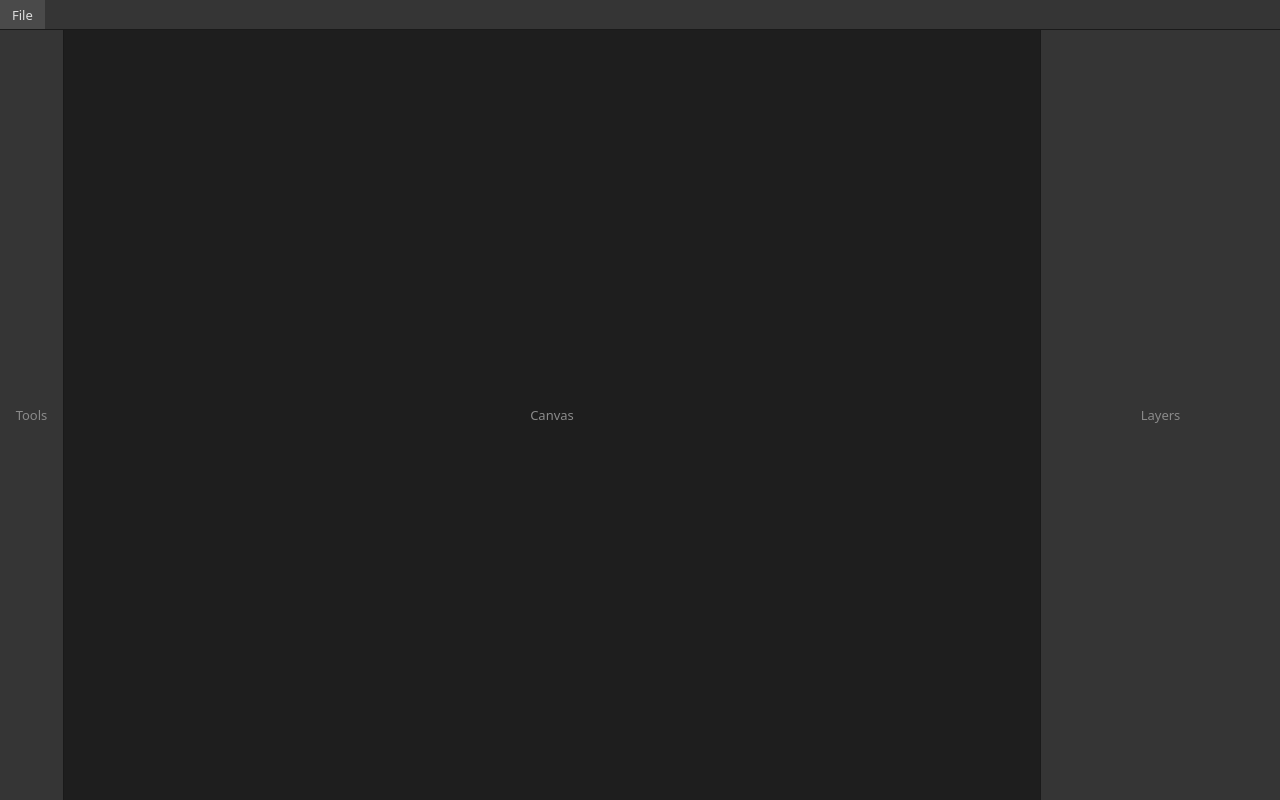
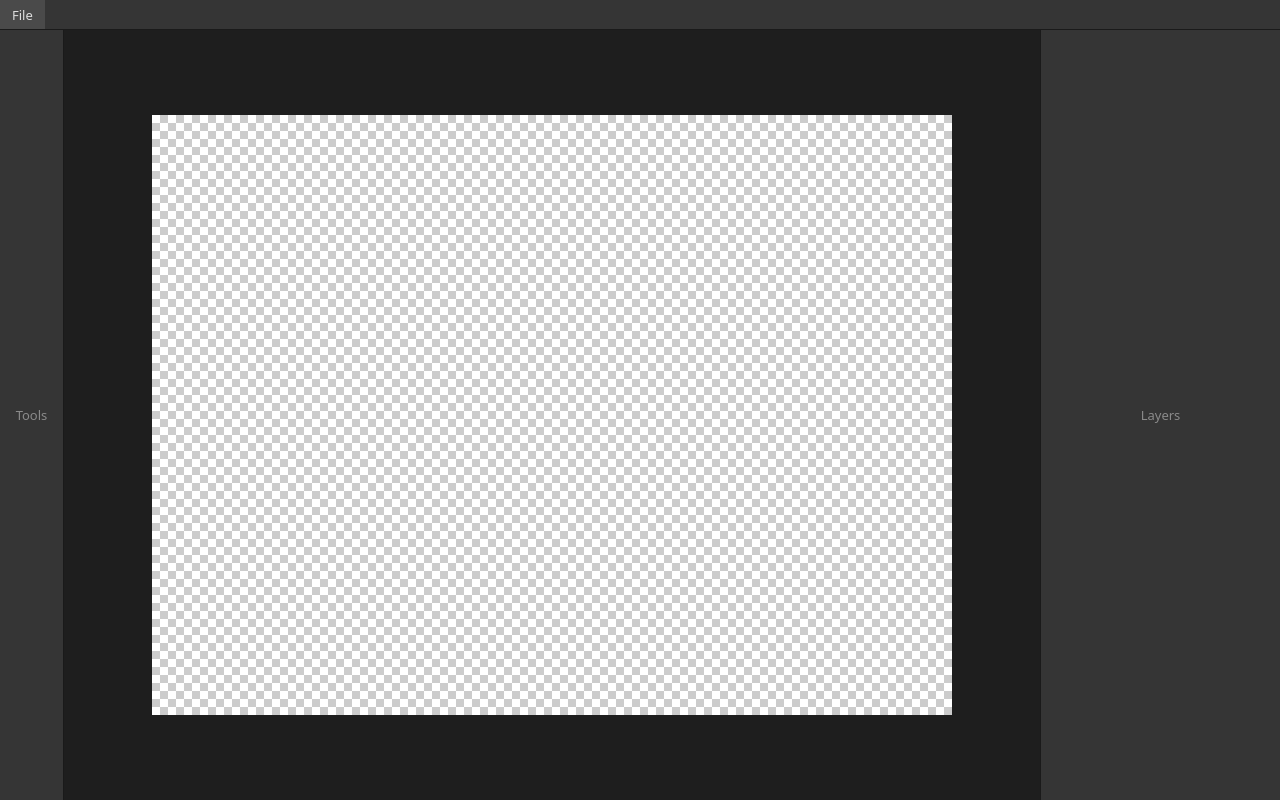
Before and after one commit to danbmg/EpiGimp, a website built with Vite: page index.html in a window 1280 px wide. Built offline with nearby package versions, Linux system fonts and the light colour scheme.

Commit message:
[+] zoom and panning

```diff
--- a/index.html
+++ b/index.html
@@ -21,9 +21,7 @@
         <span class="placeholder">Tools</span>
       </aside>
 
-      <main id="canvas-area" class="canvas-area">
-        <span class="placeholder">Canvas</span>
-      </main>
+      <main id="canvas-area" class="canvas-area"></main>
 
       <aside id="layers-panel" class="panel layers-panel">
         <span class="placeholder">Layers</span>
--- a/src/renderer/index.ts
+++ b/src/renderer/index.ts
@@ -1,9 +1,20 @@
 // Renderer entry point: loaded by index.html and bundled by Vite.
 import './styles.css';
+import { createDocument } from './core/document';
+import { initCanvasView } from './ui/canvasView';
 import { initMenuBar } from './ui/menuBar';
 
-const menuBar = document.getElementById('menubar');
-if (!menuBar) {
-  throw new Error('#menubar element is missing from index.html');
+// Until File > New exists (#10), the editor starts with a blank document of this size.
+const DEFAULT_DOCUMENT_WIDTH = 800;
+const DEFAULT_DOCUMENT_HEIGHT = 600;
+
+initMenuBar(getElement('menubar'));
+initCanvasView(getElement('canvas-area'), createDocument(DEFAULT_DOCUMENT_WIDTH, DEFAULT_DOCUMENT_HEIGHT));
+
+function getElement(id: string): HTMLElement {
+  const element = document.getElementById(id);
+  if (!element) {
+    throw new Error(`#${id} element is missing from index.html`);
+  }
+  return element;
 }
-initMenuBar(menuBar);
--- /dev/null
+++ b/src/renderer/render/compositor.ts
@@ -0,0 +1,76 @@
+import type { Document } from '../core/document';
+import type { Viewport } from './viewport';
+
+/** Size of one checkerboard square on screen (CSS pixels), whatever the zoom. */
+const CHECKER_SIZE = 8;
+const CHECKER_LIGHT = '#ffffff';
+const CHECKER_DARK = '#cccccc';
+
+// The only code that draws on the visible canvas: a checkerboard, then the visible layers on top.
+export class Compositor {
+  private readonly ctx: CanvasRenderingContext2D;
+  private checker: { cellSize: number; pattern: CanvasPattern } | null = null;
+
+  constructor(ctx: CanvasRenderingContext2D) {
+    this.ctx = ctx;
+  }
+
+  // `pixelRatio` = device pixels per CSS pixel (window.devicePixelRatio). The canvas buffer is in
+  // device pixels while the viewport is in CSS pixels, so every position and size is multiplied by it.
+  render(doc: Document, viewport: Viewport, pixelRatio: number): void {
+    const ctx = this.ctx;
+
+    ctx.setTransform(1, 0, 0, 1, 0, 0);
+    ctx.clearRect(0, 0, ctx.canvas.width, ctx.canvas.height);
+
+    // Top-left corner of the document and zoom, in device pixels.
+    const x = viewport.offsetX * pixelRatio;
+    const y = viewport.offsetY * pixelRatio;
+    const scale = viewport.scale * pixelRatio;
+
+    // 1. Checkerboard under the document, so transparent pixels are visible. It is drawn without the
+    //    zoom so its squares keep the same size on screen, and anchored on the document's corner.
+    ctx.setTransform(1, 0, 0, 1, x, y);
+    ctx.imageSmoothingEnabled = false;
+    ctx.fillStyle = this.checkerPattern(Math.max(1, Math.round(CHECKER_SIZE * pixelRatio)));
+    ctx.fillRect(0, 0, doc.width * scale, doc.height * scale);
+
+    // 2. Visible layers, bottom to top. This transform maps document pixels to device pixels, so each
+    //    layer is simply drawn at (0, 0) in document coordinates.
+    ctx.setTransform(scale, 0, 0, scale, x, y);
+    // Zoomed in: hard-edged pixels, like GIMP. Zoomed out: smoothing avoids jagged, flickering images.
+    ctx.imageSmoothingEnabled = viewport.scale < 1;
+    for (const layer of doc.layers) {
+      if (!layer.visible) {
+        continue;
+      }
+      ctx.globalAlpha = layer.opacity;
+      ctx.drawImage(layer.canvas, 0, 0);
+    }
+    ctx.globalAlpha = 1;
+  }
+
+  // The pattern is a 2x2-square tile repeated by the canvas. It is rebuilt only when the square size changes.
+  private checkerPattern(cellSize: number): CanvasPattern {
+    if (this.checker?.cellSize === cellSize) {
+      return this.checker.pattern;
+    }
+    const tile = new OffscreenCanvas(cellSize * 2, cellSize * 2);
+    const tileCtx = tile.getContext('2d');
+    if (!tileCtx) {
+      throw new Error('2D context is not available for the checkerboard tile');
+    }
+    tileCtx.fillStyle = CHECKER_LIGHT;
+    tileCtx.fillRect(0, 0, cellSize * 2, cellSize * 2);
+    tileCtx.fillStyle = CHECKER_DARK;
+    tileCtx.fillRect(cellSize, 0, cellSize, cellSize);
+    tileCtx.fillRect(0, cellSize, cellSize, cellSize);
+
+    const pattern = this.ctx.createPattern(tile, 'repeat');
+    if (!pattern) {
+      throw new Error('Could not create the checkerboard pattern');
+    }
+    this.checker = { cellSize, pattern };
+    return pattern;
+  }
+}
--- /dev/null
+++ b/src/renderer/render/viewport.ts
@@ -0,0 +1,63 @@
+export interface Point {
+  x: number;
+  y: number;
+}
+
+export const MIN_SCALE = 0.05;
+export const MAX_SCALE = 32;
+/** Free space kept around the document when it is shrunk to fit the view (CSS pixels). */
+const FIT_MARGIN = 20;
+
+// Converts between two coordinate systems:
+// - screen: CSS pixels, relative to the top-left corner of the visible canvas (what pointer events give);
+// - document: image pixels (what layers store).
+//
+//   screen = doc * scale + offset        doc = (screen - offset) / scale
+export class Viewport {
+  scale = 1;
+  offsetX = 0;
+  offsetY = 0;
+
+  screenToDoc(point: Point): Point {
+    return {
+      x: (point.x - this.offsetX) / this.scale,
+      y: (point.y - this.offsetY) / this.scale,
+    };
+  }
+
+  docToScreen(point: Point): Point {
+    return {
+      x: point.x * this.scale + this.offsetX,
+      y: point.y * this.scale + this.offsetY,
+    };
+  }
+
+  // Multiplies the zoom by `factor` while keeping the document point under `screenPoint` in place,
+  // so the image zooms towards the mouse instead of towards its top-left corner.
+  zoomAt(screenPoint: Point, factor: number): void {
+    const anchor = this.screenToDoc(screenPoint);
+    this.scale = clamp(this.scale * factor, MIN_SCALE, MAX_SCALE);
+    this.offsetX = screenPoint.x - anchor.x * this.scale;
+    this.offsetY = screenPoint.y - anchor.y * this.scale;
+  }
+
+  panBy(dx: number, dy: number): void {
+    this.offsetX += dx;
+    this.offsetY += dy;
+  }
+
+  // Centers the document in the view, at 100% unless it is too big to fit.
+  centerDocument(docWidth: number, docHeight: number, viewWidth: number, viewHeight: number): void {
+    const fitScale = Math.min(
+      (viewWidth - 2 * FIT_MARGIN) / docWidth,
+      (viewHeight - 2 * FIT_MARGIN) / docHeight,
+    );
+    this.scale = clamp(Math.min(1, fitScale), MIN_SCALE, MAX_SCALE);
+    this.offsetX = (viewWidth - docWidth * this.scale) / 2;
+    this.offsetY = (viewHeight - docHeight * this.scale) / 2;
+  }
+}
+
+function clamp(value: number, min: number, max: number): number {
+  return Math.min(max, Math.max(min, value));
+}
--- a/src/renderer/styles.css
+++ b/src/renderer/styles.css
@@ -54,8 +54,18 @@ body {
 
 .canvas-area {
   grid-area: canvas;
+  position: relative;
   overflow: hidden;
   background: var(--bg-canvas);
+}
+
+/* Taken out of the layout flow so its buffer size can never push the grid and cause a resize loop. */
+.screen-canvas {
+  position: absolute;
+  inset: 0;
+  width: 100%;
+  height: 100%;
+  display: block;
 }
 
 .layers-panel {
@@ -66,10 +76,6 @@ body {
 .panel {
   background: var(--bg-panel);
   overflow: auto;
-}
-
-.panel,
-.canvas-area {
   display: flex;
   align-items: center;
   justify-content: center;
--- /dev/null
+++ b/src/renderer/ui/canvasView.ts
@@ -0,0 +1,137 @@
+import type { Document } from '../core/document';
+import { Compositor } from '../render/compositor';
+import { Viewport, type Point } from '../render/viewport';
+
+/** Zoom change per wheel pixel: one mouse wheel notch (deltaY = 100) zooms by about 22%. */
+const ZOOM_SPEED = 0.002;
+
+// Creates the visible canvas inside `container`, draws `doc` on it and handles navigation:
+// Ctrl + wheel zooms, Space + drag pans.
+export function initCanvasView(container: HTMLElement, doc: Document): void {
+  const canvas = document.createElement('canvas');
+  canvas.className = 'screen-canvas';
+  container.append(canvas);
+  const ctx = canvas.getContext('2d');
+  if (!ctx) {
+    throw new Error('2D context is not available for the screen canvas');
+  }
+
+  const viewport = new Viewport();
+  const compositor = new Compositor(ctx);
+
+  const render = (): void => {
+    compositor.render(doc, viewport, window.devicePixelRatio);
+  };
+
+  // Input events can fire many times per frame: redraw at most once per frame.
+  let renderScheduled = false;
+  const requestRender = (): void => {
+    if (renderScheduled) {
+      return;
+    }
+    renderScheduled = true;
+    requestAnimationFrame(() => {
+      renderScheduled = false;
+      render();
+    });
+  };
+
+  // Screen position of a mouse event, relative to the canvas top-left corner.
+  const toCanvasPoint = (event: MouseEvent): Point => {
+    const rect = canvas.getBoundingClientRect();
+    return { x: event.clientX - rect.left, y: event.clientY - rect.top };
+  };
+
+  // --- Resize ---------------------------------------------------------------------------------------
+  // The canvas buffer must have as many pixels as the canvas has on screen (CSS size x devicePixelRatio),
+  // otherwise the browser stretches it and the image gets blurry.
+  let documentCentered = false;
+  new ResizeObserver(() => {
+    const pixelRatio = window.devicePixelRatio;
+    canvas.width = Math.round(canvas.clientWidth * pixelRatio);
+    canvas.height = Math.round(canvas.clientHeight * pixelRatio);
+    if (!documentCentered && canvas.clientWidth > 0 && canvas.clientHeight > 0) {
+      viewport.centerDocument(doc.width, doc.height, canvas.clientWidth, canvas.clientHeight);
+      documentCentered = true;
+    }
+    // Resizing the buffer erases the canvas: redraw now rather than next frame, to avoid a blank flash.
+    render();
+  }).observe(canvas);
+
+  // --- Zoom: Ctrl + wheel -------------------------------------------------------------------------
+  canvas.addEventListener(
+    'wheel',
+    (event) => {
+      if (!event.ctrlKey) {
+        return;
+      }
+      // Without this, Chromium would zoom the whole page instead.
+      event.preventDefault();
+      // exp() makes zooming in then out by the same wheel amount return exactly to the previous zoom.
+      viewport.zoomAt(toCanvasPoint(event), Math.exp(-event.deltaY * ZOOM_SPEED));
+      requestRender();
+    },
+    // preventDefault() is ignored in passive listeners.
+    { passive: false },
+  );
+
+  // --- Pan: Space + drag --------------------------------------------------------------------------
+  let spaceDown = false;
+  let lastPanPoint: Point | null = null;
+
+  const updateCursor = (): void => {
+    canvas.style.cursor = lastPanPoint ? 'grabbing' : spaceDown ? 'grab' : '';
+  };
+  const stopPanning = (): void => {
+    lastPanPoint = null;
+    updateCursor();
+  };
+
+  window.addEventListener('keydown', (event) => {
+    if (event.code !== 'Space' || isTextField(event.target)) {
+      return;
+    }
+    // Space would otherwise press the focused button (e.g. the File menu after clicking it).
+    event.preventDefault();
+    spaceDown = true;
+    updateCursor();
+  });
+  window.addEventListener('keyup', (event) => {
+    if (event.code !== 'Space' || isTextField(event.target)) {
+      return;
+    }
+    event.preventDefault();
+    spaceDown = false;
+    stopPanning();
+  });
+  // Releasing Space in another window never sends keyup here: reset when the window loses focus.
+  window.addEventListener('blur', () => {
+    spaceDown = false;
+    stopPanning();
+  });
+
+  canvas.addEventListener('pointerdown', (event) => {
+    if (!spaceDown) {
+      return;
+    }
+    lastPanPoint = { x: event.clientX, y: event.clientY };
+    // Keep receiving pointer events even if the mouse leaves the canvas during the drag.
+    canvas.setPointerCapture(event.pointerId);
+    updateCursor();
+  });
+  canvas.addEventListener('pointermove', (event) => {
+    if (!lastPanPoint) {
+      return;
+    }
+    viewport.panBy(event.clientX - lastPanPoint.x, event.clientY - lastPanPoint.y);
+    lastPanPoint = { x: event.clientX, y: event.clientY };
+    requestRender();
+  });
+  canvas.addEventListener('pointerup', stopPanning);
+  canvas.addEventListener('pointercancel', stopPanning);
+}
+
+// Space must keep typing spaces in text fields (e.g. future dialogs).
+function isTextField(target: EventTarget | null): boolean {
+  return target instanceof HTMLInputElement || target instanceof HTMLTextAreaElement;
+}
```
Also changed, not shown: tests/helpers/fakeOffscreenCanvas.ts (+6 -2 lines), tests/render/compositor.test.ts (added, +121 -0 lines), tests/render/viewport.test.ts (added, +117 -0 lines).
